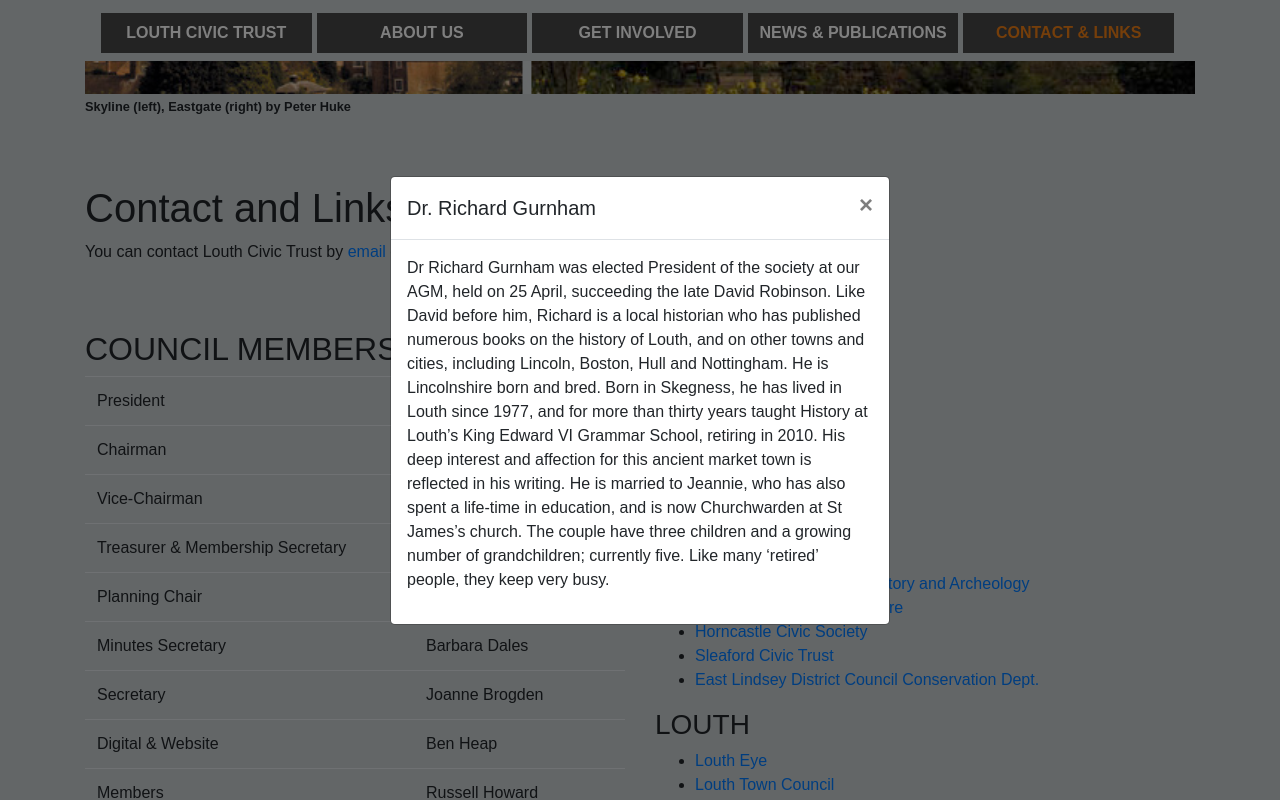
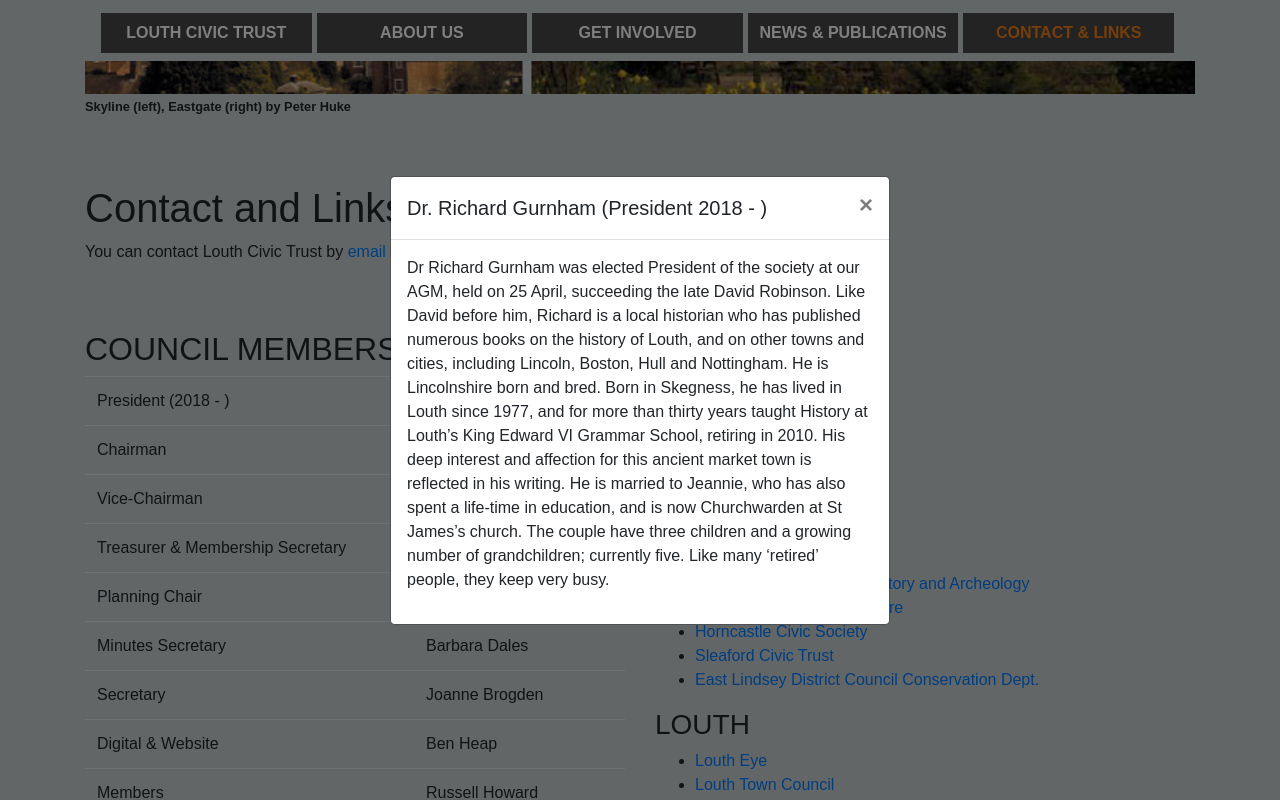
Before and after one commit to simplybenuk/louthcivictrust, a plain HTML site: page contact.html in a window 1280 px wide. Both pictures are taken after a click on the link "Dr. Richard Gurnham". Shown: the part 539-1339 px from the top of the page. Drawn offline with nearby package versions, Linux system fonts and the light colour scheme.

Commit message:
Update contact.html
Added 2018 after president

```diff
--- a/contact.html
+++ b/contact.html
@@ -109,7 +109,7 @@
             <table class="table">
               <tbody>
                 <tr>
-                  <td>President</td>
+                  <td>President (2018 - )</td>
                   <td><a href="" data-toggle="modal" data-target="#rgurnhamModalCenter">Dr. Richard Gurnham</a></td>
                 </tr>
                 <tr>
@@ -205,7 +205,7 @@
       <div class="modal-dialog modal-dialog-centered" role="document">
         <div class="modal-content">
           <div class="modal-header">
-            <h5 class="modal-title" id="rgurnhamModalLongTitle">Dr. Richard Gurnham</h5>
+            <h5 class="modal-title" id="rgurnhamModalLongTitle">Dr. Richard Gurnham (President 2018 - )</h5>
             <button type="button" class="close" data-dismiss="modal" aria-label="Close">
               <span aria-hidden="true">&times;</span>
             </button>
```
